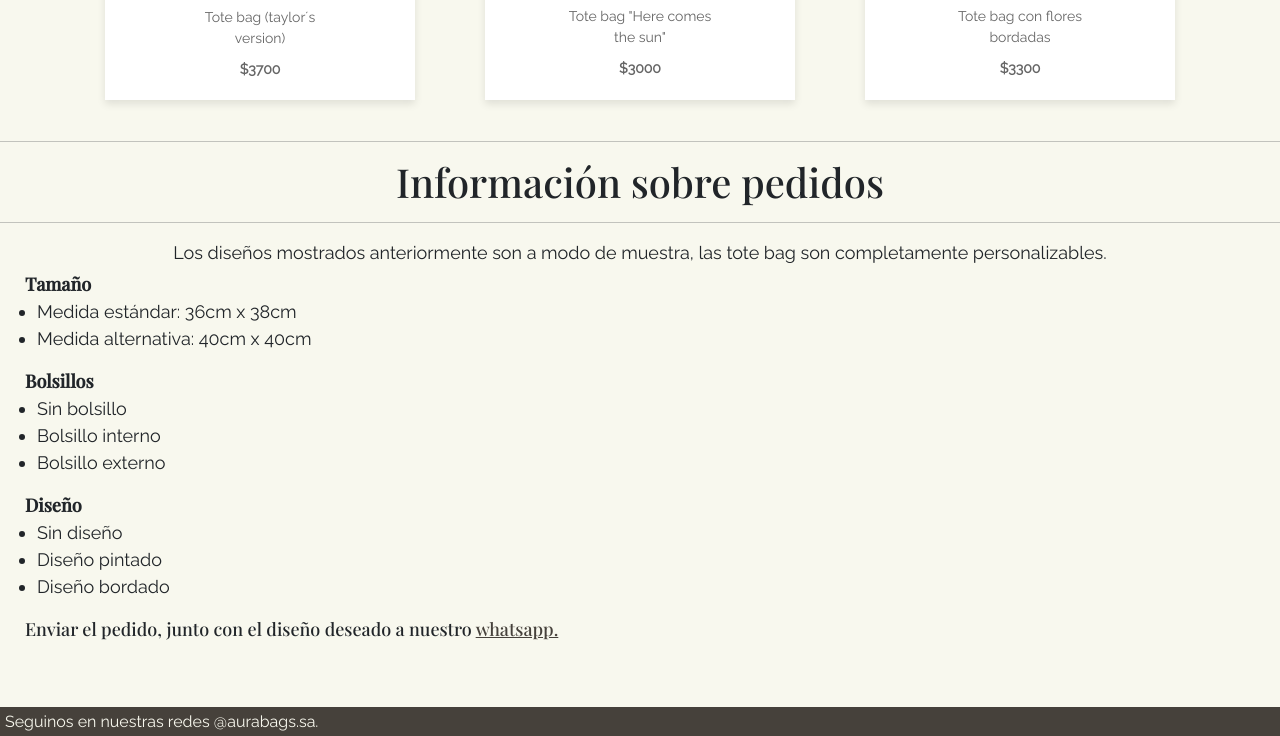
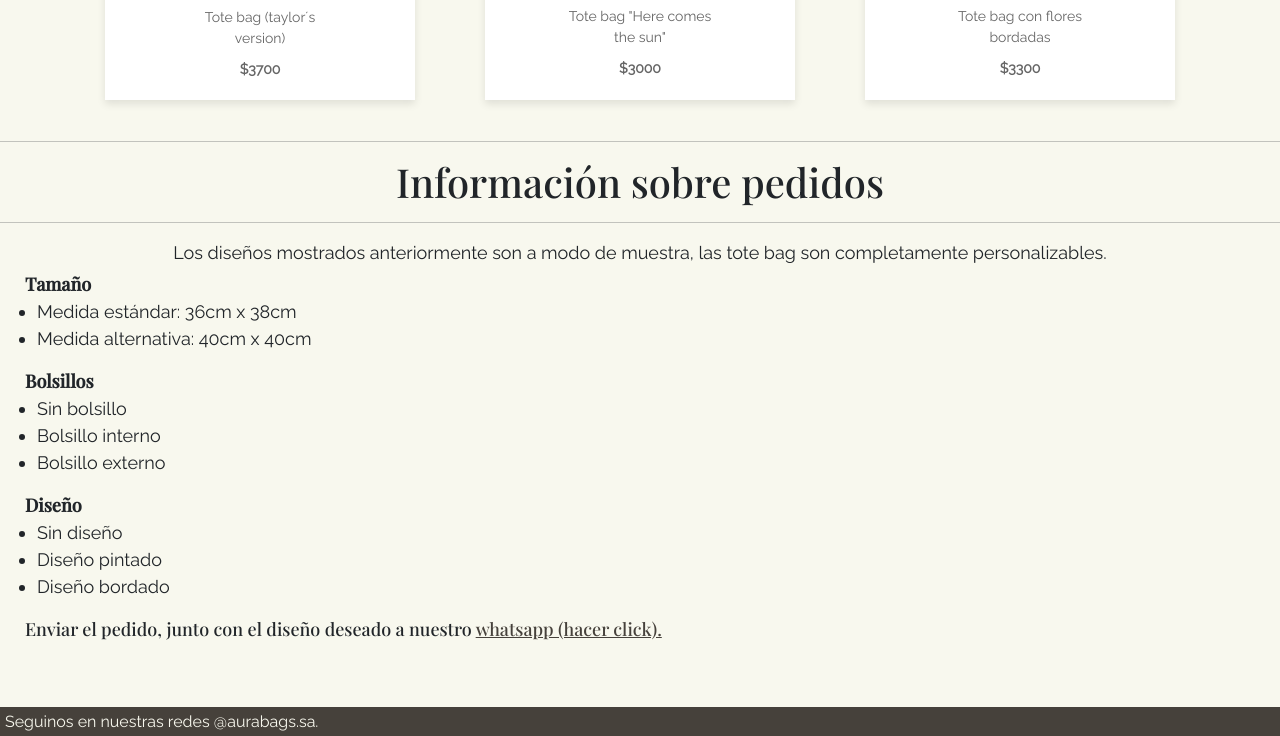
Before and after one commit to agusmeke1/agusmeke1.github.io, a plain HTML site: page index.html in a window 1280 px wide. Shown: the part 1252-1988 px from the top of the page. Drawn offline with nearby package versions, Linux system fonts and the light colour scheme.

Commit message:
Update index.html

```diff
--- a/index.html
+++ b/index.html
@@ -87,7 +87,7 @@
       <li>Diseño bordado</li>
     </ul>
     <p class="aclaración">
-      Enviar el pedido, junto con el diseño deseado a nuestro <a href="https://wa.me/5493705017296/?text=Hola%20me%20encantan%20las%20tote.%20Quiero%20comprar%20..." id="wpp">whatsapp.</a>
+      Enviar el pedido, junto con el diseño deseado a nuestro <a href="https://wa.me/5493705017296/?text=Hola%20me%20encantan%20las%20tote.%20Quiero%20comprar%20..." id="wpp">whatsapp (hacer click).</a>
     </p>
   </div>
 
```
